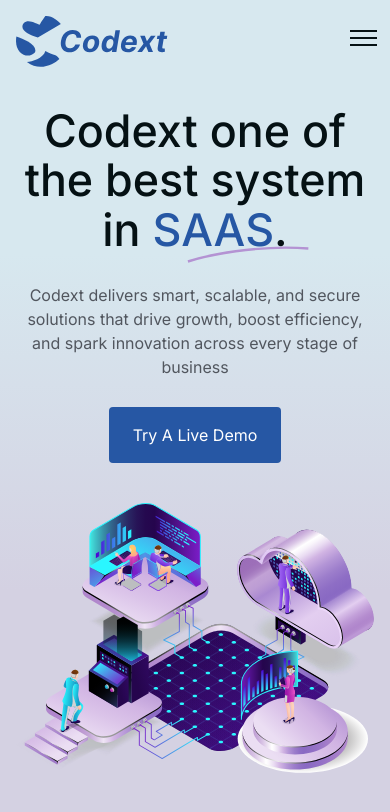
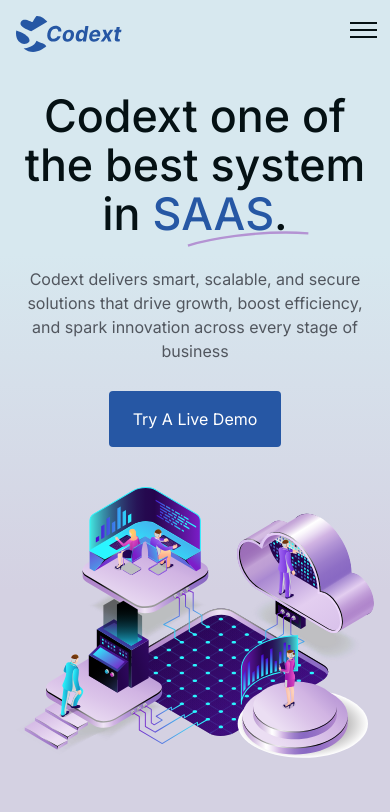
Before and after one commit to Chris-Error-404/Codext, a website: page public/index.html in a window 390 px wide. Drawn offline with nearby package versions, Linux system fonts and the light colour scheme.

Commit message:
mobile log size

```diff
--- a/public/index.html
+++ b/public/index.html
@@ -20,7 +20,7 @@
 <section class="min-h-[100svh] bg-[linear-gradient(to_bottom,_#d7e8ef_0%,_#d7e8ef_30%,_#d4d1e2_70%,_#d4d1e2_100%)] md:bg-[linear-gradient(to_right,_#d7e8ef_0%,_#d7e8ef_30%,_#d4d1e2_70%,_#d4d1e2_100%)]">
     <nav class="container mx-auto px-4 py-4 md:py-6 max-w-[1400px] flex flex-row items-center justify-between">
         <a href="#" class="#">
-            <img src="./img/Logo/logo_svg.svg" alt="#">
+            <img src="./img/Logo/logo_svg.svg" alt="#" class="w-[70%] md:w-fit">
         </a>
 
         <ul class="items-center gap-8 hidden md:flex">
```
Also changed, not shown: public/css/output.css.
